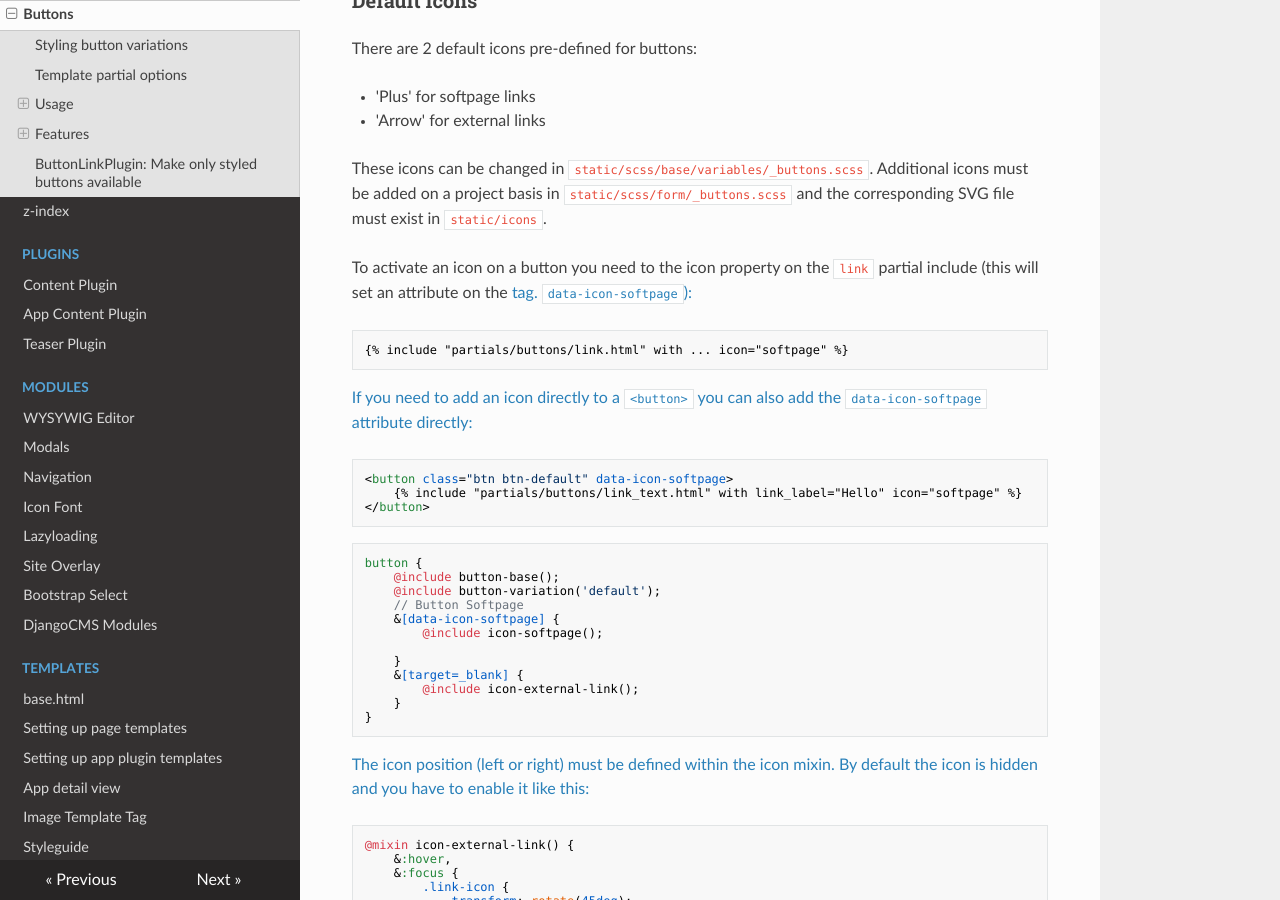
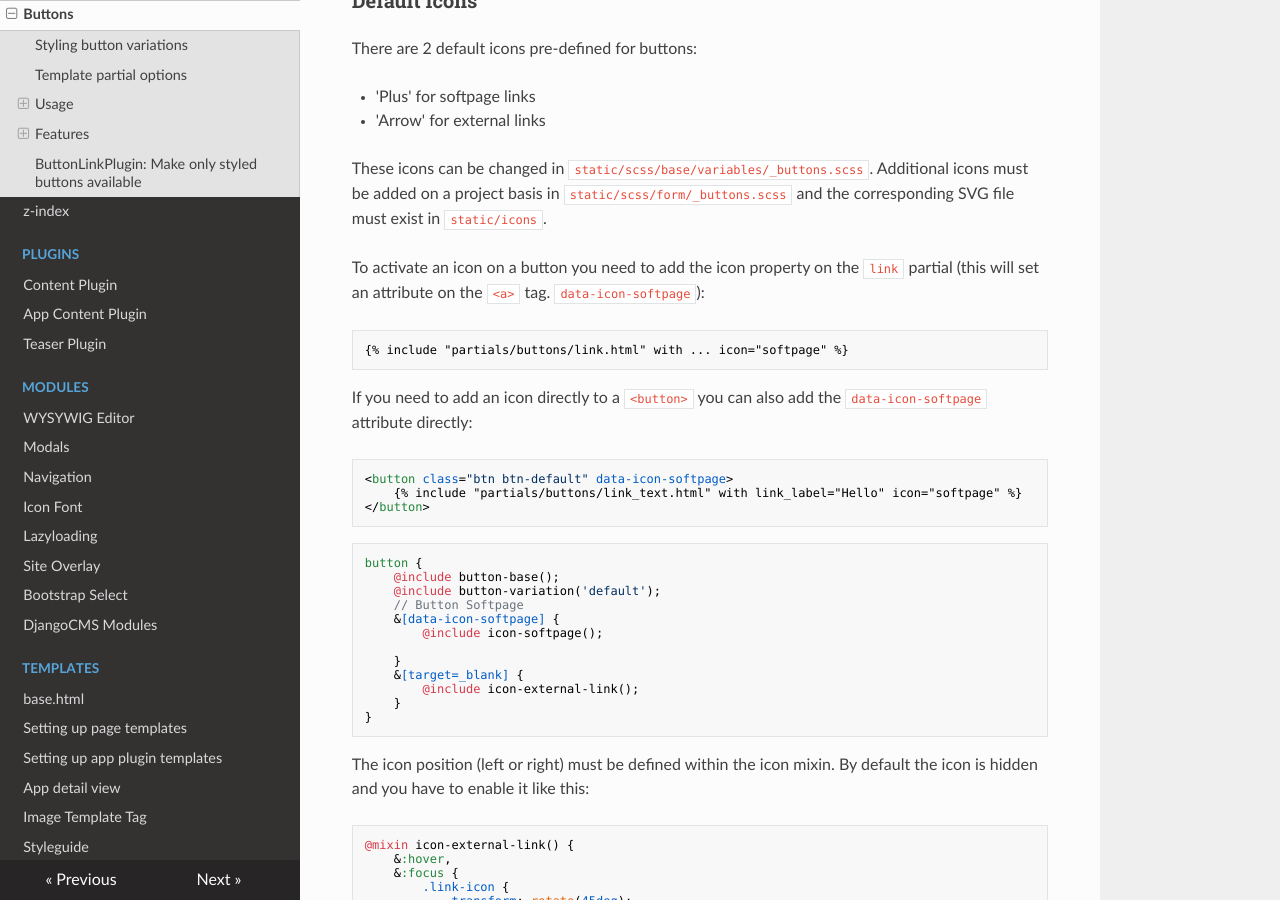
Before and after one commit to allink/allink-core-static, an MkDocs documentation site: the page built from docs/stylesheets/buttons.md, in a window 1280 px wide and 900 px high, scrolled down 2002 px. Built offline with MkDocs 1.6.1, drawn with Linux system fonts in a browser that asks for light colours; nearby versions of some CDN libraries; old or Windows-style settings are respelled for this version of MkDocs.

Commit message:
Fix link tag in docs

````diff
--- a/docs/stylesheets/buttons.md
+++ b/docs/stylesheets/buttons.md
@@ -101,7 +101,7 @@ There are 2 default icons pre-defined for buttons:
 These icons can be changed in `static/scss/base/variables/_buttons.scss`.
 Additional icons must be added on a project basis in `static/scss/form/_buttons.scss` and the corresponding SVG file must exist in `static/icons`.
 
-To activate an icon on a button you need to the icon property on the `link` partial include (this will set an attribute on the <a> tag. `data-icon-softpage`):
+To activate an icon on a button you need to add the icon property on the `link` partial (this will set an attribute on the `<a>` tag. `data-icon-softpage`):
 ```HTML
 {% include "partials/buttons/link.html" with ... icon="softpage" %}
 ```
````
Also changed, not shown: CHANGELOG.md (+1 -0 lines).
